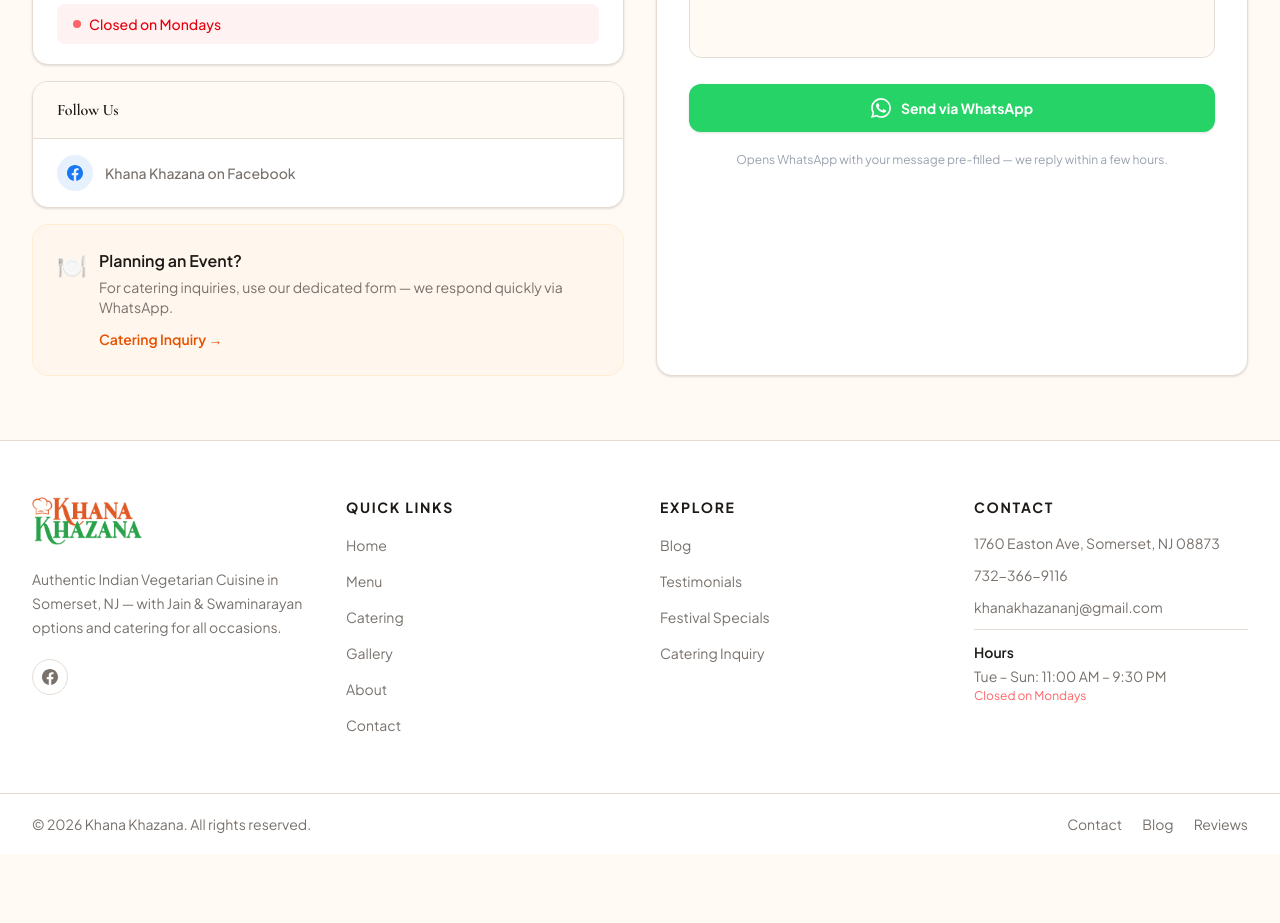
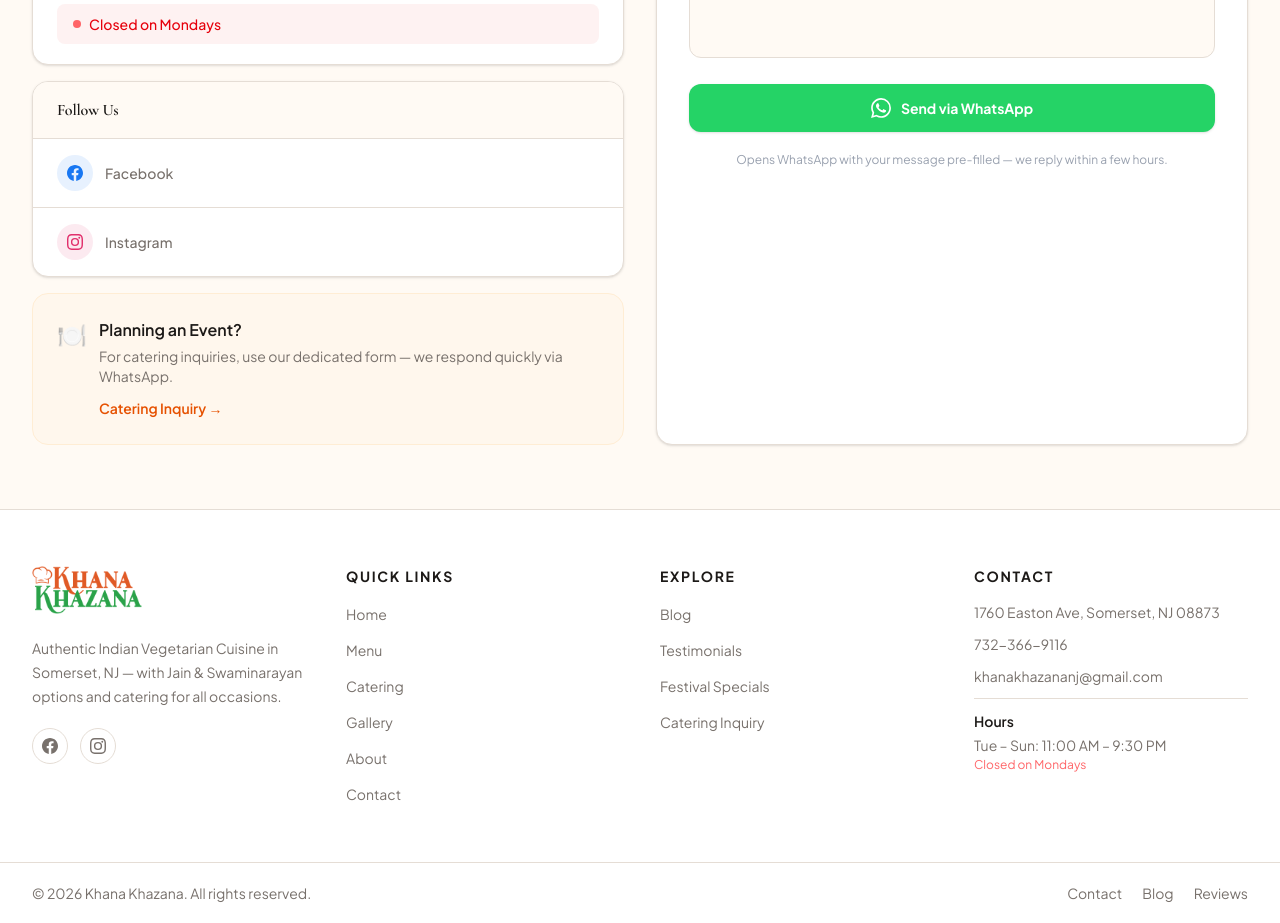
Before and after one commit to Developer-JayShah/khana-khazana-website, a Next.js app: page /contact in a window 1280 px wide. Shown: the part 800-1723 px from the top of the page. Before the commit the page ends 1654 px from the top, so only its background shows below. Built offline with nearby package versions, Linux system fonts and the light colour scheme; no server answers.

Commit message:
Add Instagram and Facebook links to footer and contact page

```diff
--- a/src/app/contact/page.tsx
+++ b/src/app/contact/page.tsx
@@ -229,19 +229,32 @@
               <div className="border-b border-[var(--color-border)] bg-[var(--color-bg)] px-6 py-4">
                 <h2 className="font-semibold text-[var(--color-text)]">Follow Us</h2>
               </div>
-              <div className="flex items-center gap-4 px-6 py-4">
+              <div className="divide-y divide-[var(--color-border)]">
                 <a
                   href="https://www.facebook.com/khanakhazanaindianrestaurant"
                   target="_blank"
                   rel="noopener noreferrer"
-                  className="flex items-center gap-3 text-sm text-[var(--color-muted)] transition hover:text-[#1877F2]"
+                  className="flex items-center gap-3 px-6 py-4 text-sm text-[var(--color-muted)] transition hover:text-[#1877F2]"
                 >
                   <div className="flex h-9 w-9 items-center justify-center rounded-full bg-[#1877F2]/10">
                     <svg className="h-4 w-4 text-[#1877F2]" fill="currentColor" viewBox="0 0 24 24">
                       <path d="M24 12.073c0-6.627-5.373-12-12-12s-12 5.373-12 12c0 5.99 4.388 10.954 10.125 11.854v-8.385H7.078v-3.47h3.047V9.43c0-3.007 1.792-4.669 4.533-4.669 1.312 0 2.686.235 2.686.235v2.953H15.83c-1.491 0-1.956.925-1.956 1.874v2.25h3.328l-.532 3.47h-2.796v8.385C19.612 23.027 24 18.062 24 12.073z"/>
                     </svg>
                   </div>
-                  <span className="font-medium">Khana Khazana on Facebook</span>
+                  <span className="font-medium">Facebook</span>
+                </a>
+                <a
+                  href="https://www.instagram.com/khana_khazana1760"
+                  target="_blank"
+                  rel="noopener noreferrer"
+                  className="flex items-center gap-3 px-6 py-4 text-sm text-[var(--color-muted)] transition hover:text-[#E1306C]"
+                >
+                  <div className="flex h-9 w-9 items-center justify-center rounded-full bg-[#E1306C]/10">
+                    <svg className="h-4 w-4 text-[#E1306C]" fill="currentColor" viewBox="0 0 24 24">
+                      <path d="M12 2.163c3.204 0 3.584.012 4.85.07 3.252.148 4.771 1.691 4.919 4.919.058 1.265.069 1.645.069 4.849 0 3.205-.012 3.584-.069 4.849-.149 3.225-1.664 4.771-4.919 4.919-1.266.058-1.644.07-4.85.07-3.204 0-3.584-.012-4.849-.07-3.26-.149-4.771-1.699-4.919-4.92-.058-1.265-.07-1.644-.07-4.849 0-3.204.013-3.583.07-4.849.149-3.227 1.664-4.771 4.919-4.919 1.266-.057 1.645-.069 4.849-.069zM12 0C8.741 0 8.333.014 7.053.072 2.695.272.273 2.69.073 7.052.014 8.333 0 8.741 0 12c0 3.259.014 3.668.072 4.948.2 4.358 2.618 6.78 6.98 6.98C8.333 23.986 8.741 24 12 24c3.259 0 3.668-.014 4.948-.072 4.354-.2 6.782-2.618 6.979-6.98.059-1.28.073-1.689.073-4.948 0-3.259-.014-3.667-.072-4.947-.196-4.354-2.617-6.78-6.979-6.98C15.668.014 15.259 0 12 0zm0 5.838a6.162 6.162 0 100 12.324 6.162 6.162 0 000-12.324zM12 16a4 4 0 110-8 4 4 0 010 8zm6.406-11.845a1.44 1.44 0 100 2.881 1.44 1.44 0 000-2.881z"/>
+                    </svg>
+                  </div>
+                  <span className="font-medium">Instagram</span>
                 </a>
               </div>
             </div>
--- a/src/components/layout/footer.tsx
+++ b/src/components/layout/footer.tsx
@@ -49,6 +49,17 @@
             >
               <svg className="h-4 w-4" fill="currentColor" viewBox="0 0 24 24">
                 <path d="M24 12.073c0-6.627-5.373-12-12-12s-12 5.373-12 12c0 5.99 4.388 10.954 10.125 11.854v-8.385H7.078v-3.47h3.047V9.43c0-3.007 1.792-4.669 4.533-4.669 1.312 0 2.686.235 2.686.235v2.953H15.83c-1.491 0-1.956.925-1.956 1.874v2.25h3.328l-.532 3.47h-2.796v8.385C19.612 23.027 24 18.062 24 12.073z"/>
+              </svg>
+            </a>
+            <a
+              href={siteConfig.social.instagram}
+              target="_blank"
+              rel="noopener noreferrer"
+              aria-label="Instagram"
+              className="flex h-9 w-9 items-center justify-center rounded-full border border-[var(--color-border)] text-[var(--color-muted)] transition hover:border-[#E1306C] hover:text-[#E1306C]"
+            >
+              <svg className="h-4 w-4" fill="currentColor" viewBox="0 0 24 24">
+                <path d="M12 2.163c3.204 0 3.584.012 4.85.07 3.252.148 4.771 1.691 4.919 4.919.058 1.265.069 1.645.069 4.849 0 3.205-.012 3.584-.069 4.849-.149 3.225-1.664 4.771-4.919 4.919-1.266.058-1.644.07-4.85.07-3.204 0-3.584-.012-4.849-.07-3.26-.149-4.771-1.699-4.919-4.92-.058-1.265-.07-1.644-.07-4.849 0-3.204.013-3.583.07-4.849.149-3.227 1.664-4.771 4.919-4.919 1.266-.057 1.645-.069 4.849-.069zM12 0C8.741 0 8.333.014 7.053.072 2.695.272.273 2.69.073 7.052.014 8.333 0 8.741 0 12c0 3.259.014 3.668.072 4.948.2 4.358 2.618 6.78 6.98 6.98C8.333 23.986 8.741 24 12 24c3.259 0 3.668-.014 4.948-.072 4.354-.2 6.782-2.618 6.979-6.98.059-1.28.073-1.689.073-4.948 0-3.259-.014-3.667-.072-4.947-.196-4.354-2.617-6.78-6.979-6.98C15.668.014 15.259 0 12 0zm0 5.838a6.162 6.162 0 100 12.324 6.162 6.162 0 000-12.324zM12 16a4 4 0 110-8 4 4 0 010 8zm6.406-11.845a1.44 1.44 0 100 2.881 1.44 1.44 0 000-2.881z"/>
               </svg>
             </a>
           </div>
--- a/src/data/site.ts
+++ b/src/data/site.ts
@@ -9,7 +9,7 @@
   },
   social: {
     facebook: "https://www.facebook.com/khanakhazanaindianrestaurant",
-    instagram: "",
+    instagram: "https://www.instagram.com/khana_khazana1760",
   },
   navLinks: [
     { label: "Home", href: "/" },
```
